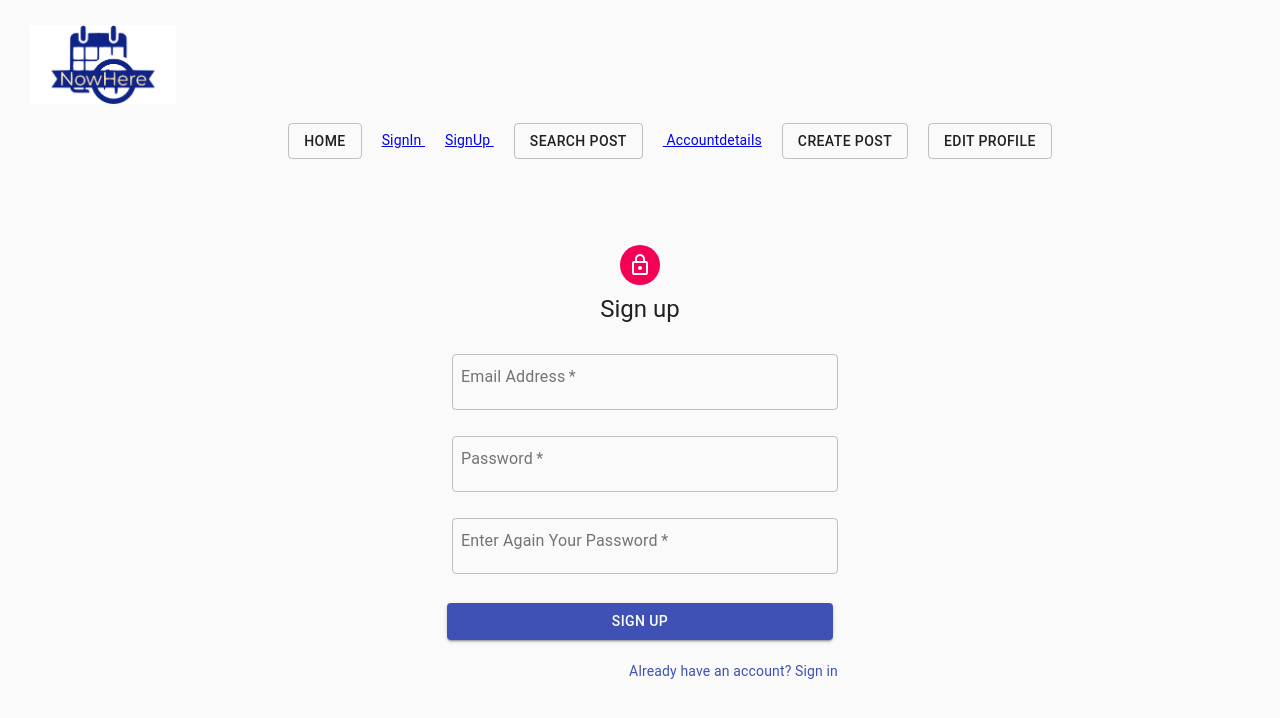
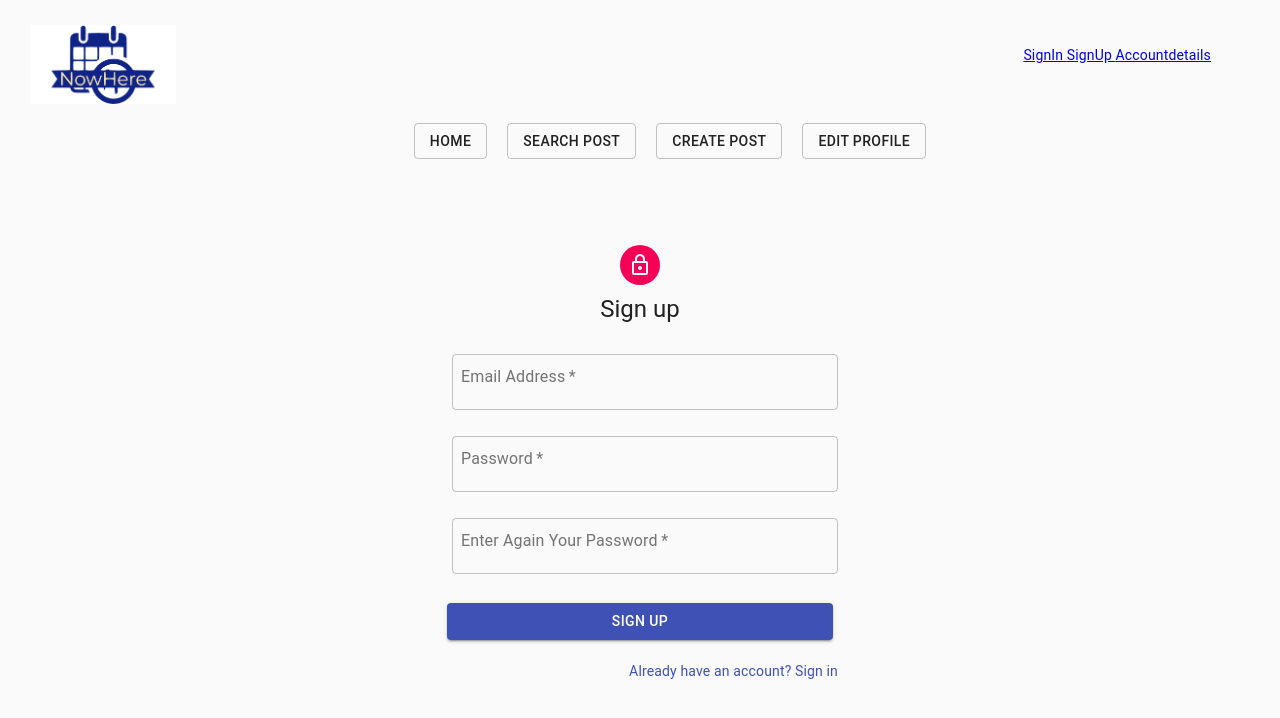
Before and after one commit to RyanStark223232/CSCI3100_MobileCloudProject, a React (Create React App) app in the folder nowhere/: page /signup in a window 1280 px wide. Shown: the top 718 px of the page. Built offline with nearby package versions, Linux system fonts and the light colour scheme.

Commit message:
Update Sign Up/ In Region

```diff
--- a/nowhere/src/App.css
+++ b/nowhere/src/App.css
@@ -61,4 +61,10 @@ img {
   top: 0px;
 }
 
+.accountSetting {
+  position:absolute;
+  right: 5%;
+  top: 5%;
+}
+
 body {background-color:rgb(255, 255, 255); min-width: fit-content;}
--- a/nowhere/src/App.js
+++ b/nowhere/src/App.js
@@ -20,10 +20,15 @@ function App() {
   return (
     <header>
       <Router>
-        <div name="title" class="logo">
+        <div name="title">
           <Link to="/">
-            <img src={nowhere} alt="logo"></img>
+            <img src={nowhere} alt="logo" class="logo"></img>
           </Link>
+          <div class="accountSetting">
+            <Link to="/signin"> SignIn </Link>
+            <Link to="/signup"> SignUp </Link>
+            <Link to="/accountdetails" > Accountdetails </Link>
+          </div>
         </div>
         <div>
           <nav>
@@ -34,18 +39,9 @@ function App() {
                 </Link>
               </li>
               <li>
-                <Link to="/signin">SignIn </Link>
-              </li>
-              <li>
-                <Link to="/signup">SignUp </Link>
-              </li>
-              <li>
                 <Link to="/search">
                   <Button variant="outlined">Search Post</Button>
                 </Link>
-              </li>
-              <li>
-                <Link to="/accountdetails" >   Accountdetails</Link>
               </li>
               <li>
                 <Link to="/createpost">
--- a/nowhere/src/EditProfile.js
+++ b/nowhere/src/EditProfile.js
@@ -269,7 +269,6 @@ export default function EditProfile() {
                 fullWidth
                 id="firstName"
                 label="First Name"
-                autoFocus
 
                 value={values.firstName}
                 onChange={handleChange}
@@ -315,7 +314,6 @@ export default function EditProfile() {
                   fullWidth
                   id="email"
                   label="Email"
-                  autoFocus
                   onChange={handleChange}
                   onBlur={handleBlur}
                   // helperText={errors.email}
@@ -364,7 +362,6 @@ export default function EditProfile() {
                     rows={4}
                     id="bio"
                     label="Description"
-                    autoFocus
                     fullWidth
                     onChange={handleChange}
                     onBlur={handleBlur}
```
